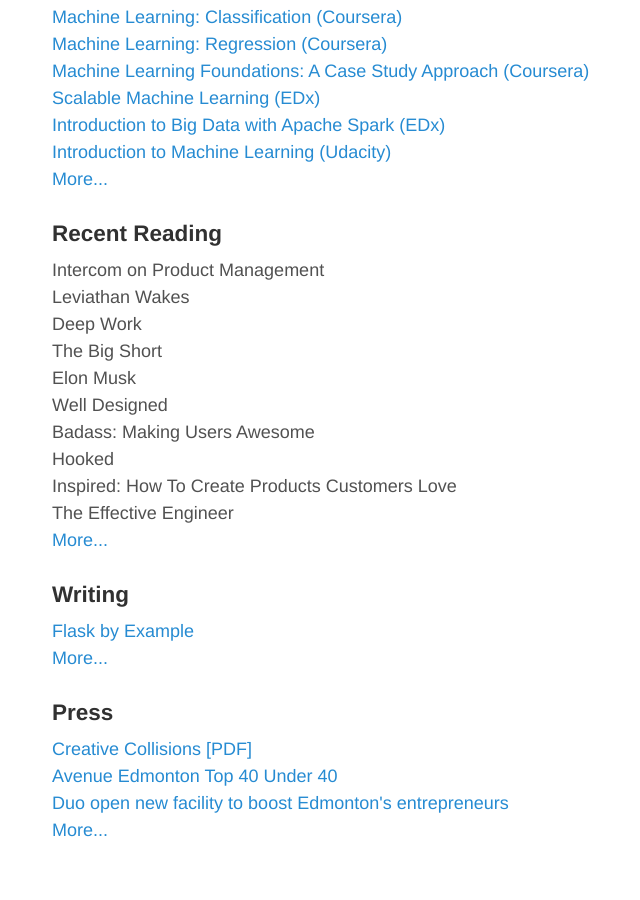
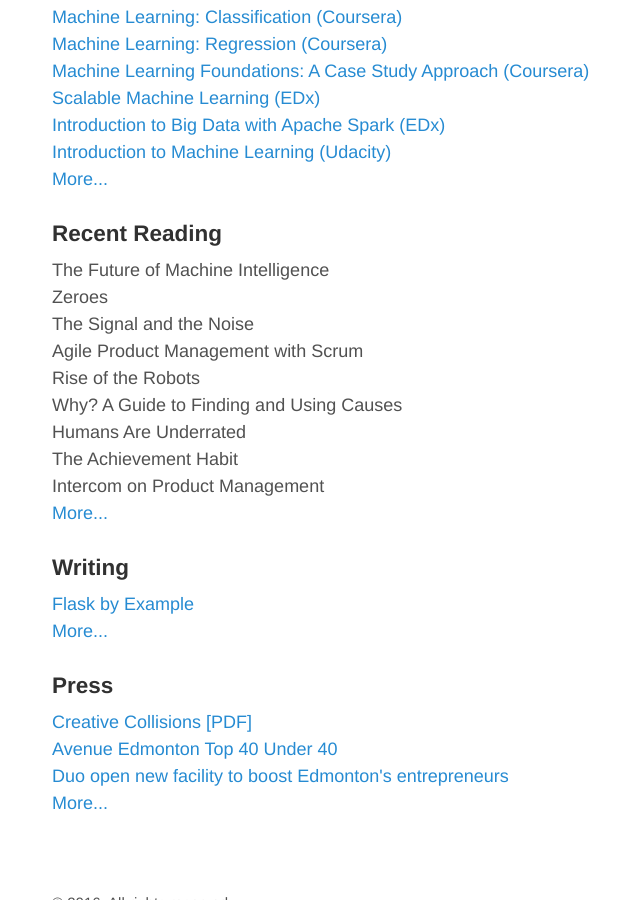
Before and after one commit to camlinke/camlinke.github.io, a Jekyll site: the page built from index.html, in a window 1280 px wide and 900 px high, scrolled down 1700 px. Shown: the whole window, without its empty margins (273-913 px from the left). Built offline with Jekyll 4.4.1, drawn with Linux system fonts in a browser that asks for light colours; nearby versions of some CDN libraries; the list of posts is cut into pages by our own code.

Commit message:
updated reading

```diff
--- a/index.html
+++ b/index.html
@@ -47,16 +47,15 @@
 
 <h3>Recent Reading</h3>
 <ul class="frontpage-list">
+  <li>The Future of Machine Intelligence</li>
+  <li>Zeroes</li>
+  <li>The Signal and the Noise</li>
+  <li>Agile Product Management with Scrum</li>
+  <li>Rise of the Robots</li>
+  <li>Why? A Guide to Finding and Using Causes</li>
+  <li>Humans Are Underrated</li>
+  <li>The Achievement Habit</li>
   <li>Intercom on Product Management</li>
-  <li>Leviathan Wakes</li>
-  <li>Deep Work</li>
-  <li>The Big Short</li>
-  <li>Elon Musk</li>
-  <li>Well Designed</li>
-  <li>Badass: Making Users Awesome</li>
-  <li>Hooked</li>
-  <li>Inspired: How To Create Products Customers Love</li>
-  <li>The Effective Engineer</li>
   <li><a href="/reading">More...</a></li>
 </ul>
 
```
Also changed, not shown: reading.md (+2 -0 lines).
